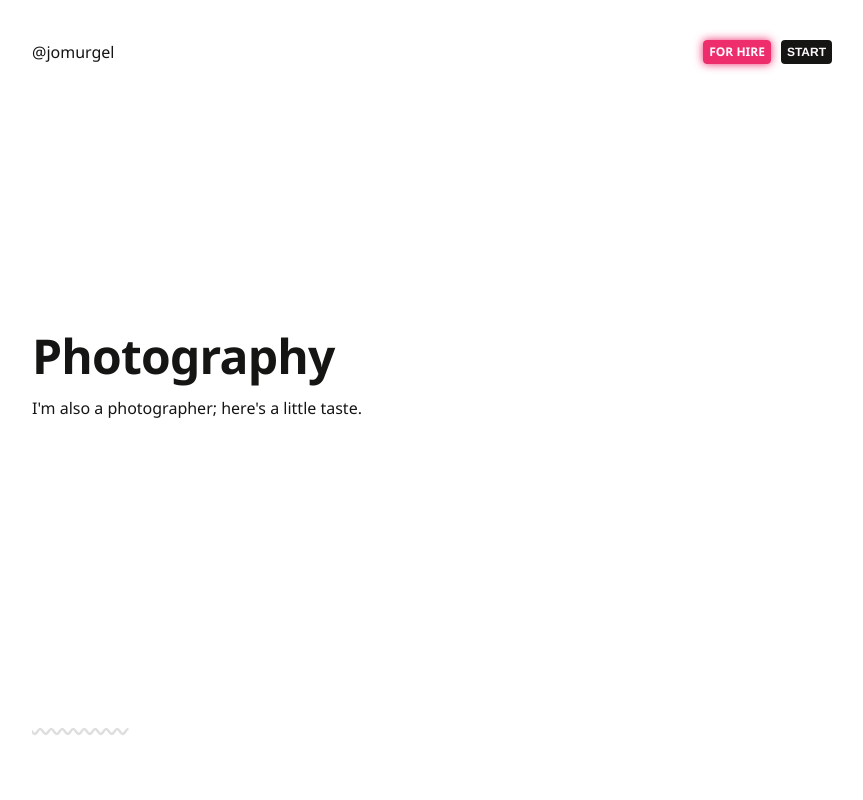
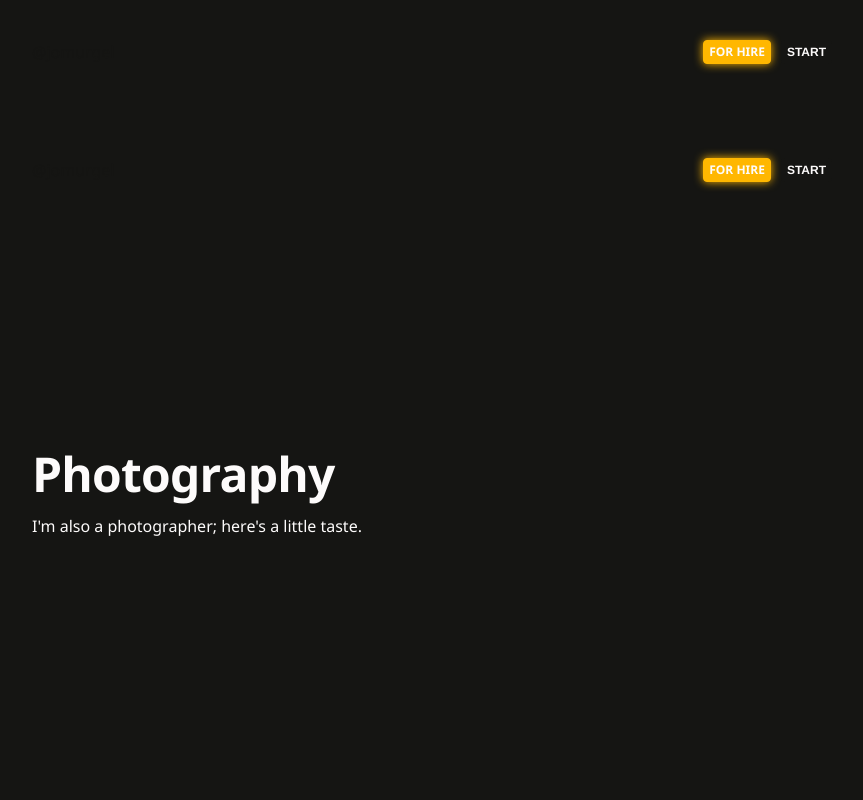
Before and after one commit to jomurgel/jomurgel-learn, a Next.js app: page /photo in a window 1280 px wide. Shown: the top 800 px of the page, without its empty margins (208-1071 px from the left). Built offline with nearby package versions, Linux system fonts and the light colour scheme.

Commit message:
adds photo layout with dark theme

```diff
--- /dev/null
+++ b/src/app/photo/layout.tsx
@@ -0,0 +1,12 @@
+import Header from '@/components/Header'
+
+export default function PhotoLayout( { children }: { children: React.ReactNode } ) {
+  return (
+    <html lang="en" data-theme="dark">
+      <body>
+        <Header />
+        {children}
+      </body>
+    </html>
+  )
+}
--- a/src/scss/custom.scss
+++ b/src/scss/custom.scss
@@ -28,6 +28,10 @@
   > div {
     display: flex;
     align-items: center;
+
+    span {
+      color: var(--black);
+    }
 
     a,
     a:visited {
@@ -152,12 +156,12 @@ aside[data-type="social-share"],
         &.#{$color} button {
           background-color: var(#{$value});
           border: 1px solid var(#{$value});
-          color: var(--white);
+          color: var(--off-white);
         }
 
         &.#{$color} button:active,
         &.#{$color} button:hover {
-          color: var(--white);
+          color: var(--off-white);
           background-color: var(#{$value});
         }
 
--- a/src/scss/style.scss
+++ b/src/scss/style.scss
@@ -38,6 +38,8 @@
   // Monotone.
   --black: #151513;
   --white: #fdfbfb;
+  --dark: #151513;
+  --light: #fdfbfb;
   --white-gradient: linear-gradient(120deg, var(--white) 0%, var(--off-white) 100%);
   --off-white: #ebedee;
   --dark-gray: #313131;
@@ -79,6 +81,14 @@
   --tumblr: #34526f;
 }
 
+[data-theme="dark"] {
+  // Monotone.
+  --light: #151513;
+  --dark: #fdfbfb;
+  --light-gray: #282828;
+  --primary: #ffb700;
+}
+
 //-----------------------------------------
 // All elements.
 //-----------------------------------------
@@ -117,7 +127,8 @@
 html {
   // @todo: re-add gradient with granim.js.
   // background-image: var(--white-gradient);
-  background-size: cover;
+  // background-size: cover;
+  background-color: var(--light);
   font-size: var(--font-size); // 18px;
   line-height: calc(var(--font-size) * 1.75);
   margin: auto;
@@ -135,7 +146,7 @@ html {
 
 body {
   caret-color: var(--black);
-  color: var(--black);
+  color: var(--dark);
   cursor: default;
   font-family: var(--font-sans-serif);
   font-weight: 400;
@@ -587,7 +598,7 @@ section {
   }
 
   &[data-type="work"] {
-    border: 1px solid var(--lightest-gray);
+    border: 1px solid var(--light-gray);
     border-radius: var(--border-radius);
     padding: var(--pad);
     align-items: center;
```
